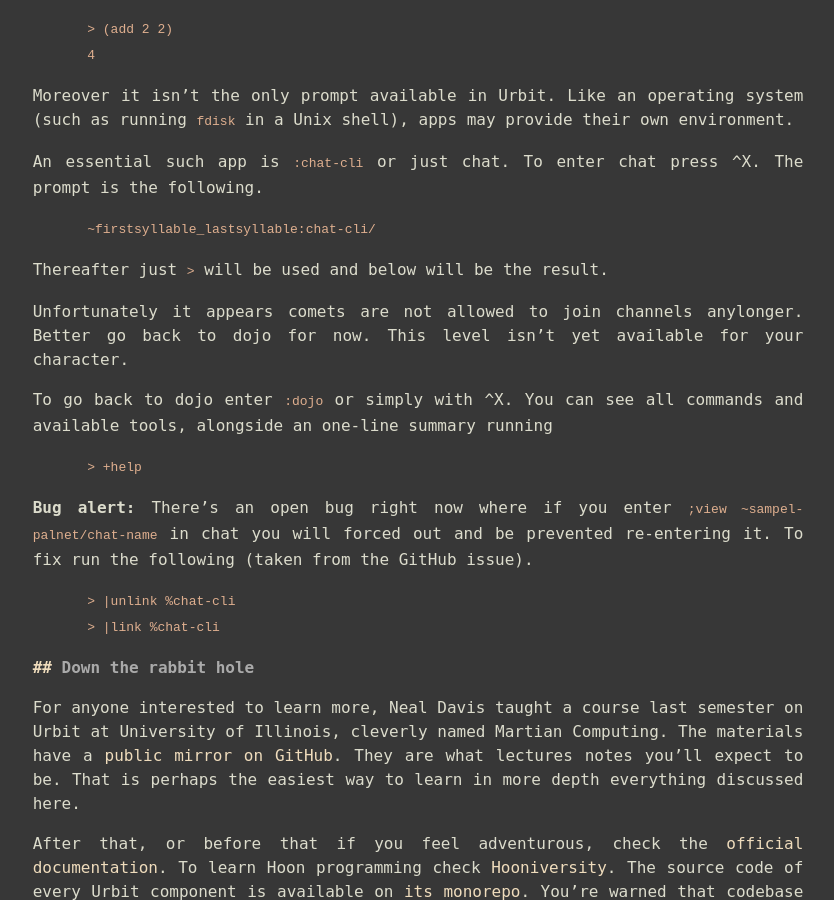
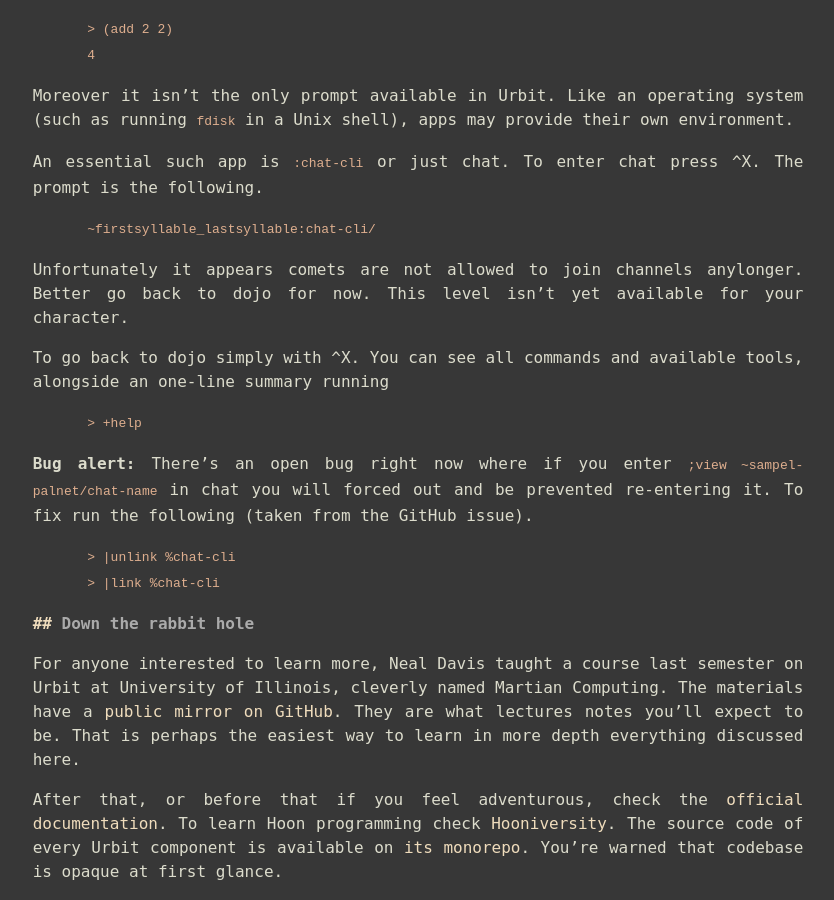
Before and after one commit to konfou/konfou.github.io, a Jekyll site: the page built from _posts/2021-03-27-urbit-an-alien-system-software.md, in a window 1280 px wide and 900 px high, scrolled down 8095 px. Shown: the whole window, without its empty margins (222-1056 px from the left). Built offline with Jekyll 4.4.1, drawn with Linux system fonts in a browser that asks for light colours.

Commit message:
posts: various minor fixes

````diff
--- a/_posts/2021-03-27-urbit-an-alien-system-software.md
+++ b/_posts/2021-03-27-urbit-an-alien-system-software.md
@@ -426,9 +426,9 @@
 ~firstsyllable_lastsyllable:chat-cli/
 ```
 
-Thereafter just `>` will be used and  below will be the result.
+<!--
+Thereafter just `/` will be used and  below will be the result.
 
-<!--
 There're [few  groups][thestack-groups] you can  join. In order  to join
 one run  the following  _simple_ command replacing  `~bitbet-bolbel` and
 `%urbit-community` with those you want to join.
@@ -457,8 +457,8 @@
 anylonger.   Better go  back  to dojo  for now.   This  level isn't  yet
 available for your character.
 
-To go  back to dojo  enter `:dojo`  or simply with  ^X. You can  see all
-commands and available tools, alongside an one-line summary running
+To  go back  to  dojo simply  with  ^X.  You can  see  all commands  and
+available tools, alongside an one-line summary running
 
 ```
 > +help
````
Also changed, not shown: _posts/2021-03-16-unix-filesystem-hierarchy.md (+4 -4 lines), _posts/2021-03-25-gnu-hurd-the-kernel-that-was-not.md (+2 -3 lines).
